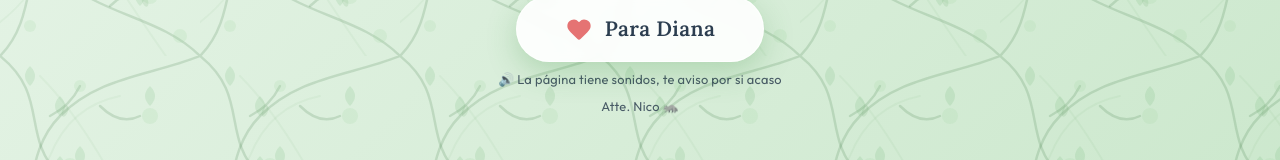
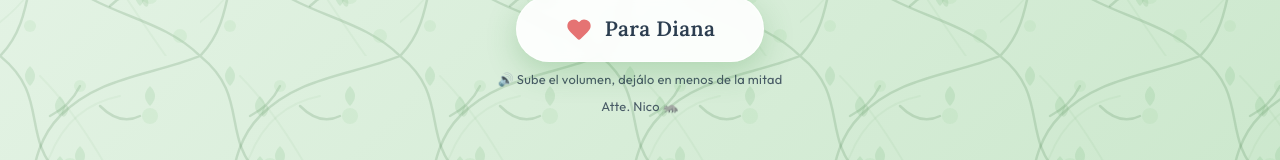
Before and after one commit to nicosmico/diana-cosas, a React (Vite) app: page / in a window 1280 px wide. Shown: the part 344-504 px from the top of the page. Built offline with nearby package versions, Linux system fonts and the light colour scheme; a web font is replaced by a local one.

Commit message:
feat: initialize core application structure with interactive heart button, security and love popups, and context-driven counters.

```diff
--- a/src/App.jsx
+++ b/src/App.jsx
@@ -96,12 +96,14 @@ function App() {
               color: 'rgba(44, 62, 80, 0.84)',
               display: 'flex',
               alignItems: 'center',
+              textAlign: 'center',
               gap: '5px',
               letterSpacing: '0.02em',
               userSelect: 'none',
+              paddingInline: '.5rem'
             }}
           >
-            🔊 La página tiene sonidos, te aviso por si acaso
+            🔊 Sube el volumen, dejálo en menos de la mitad
           </motion.p>
           <motion.p
             initial={{ opacity: 0, y: 8 }}
```
